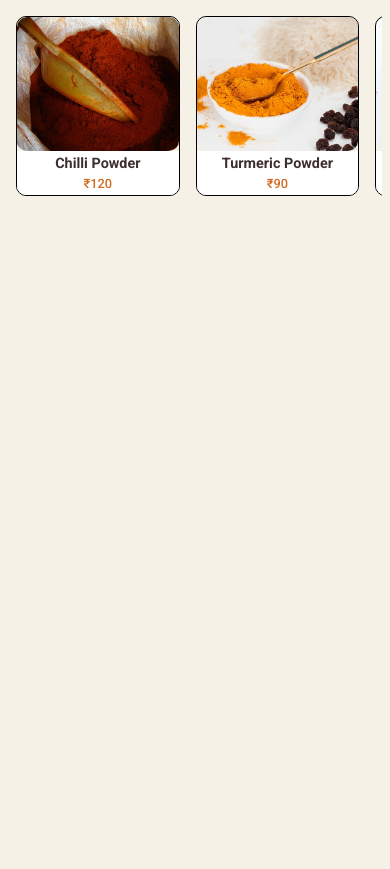
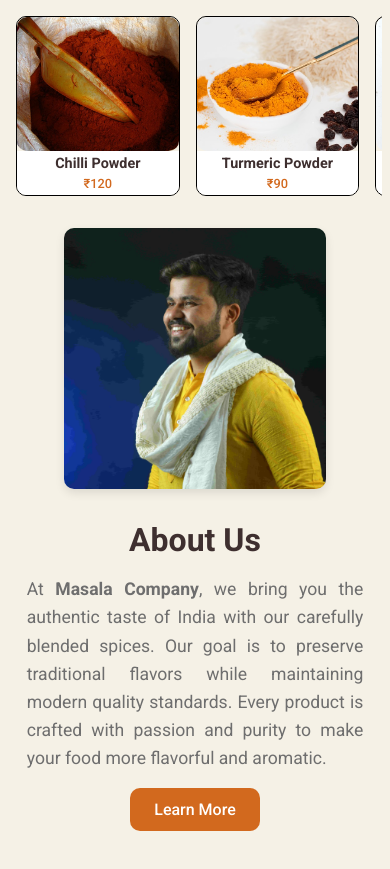
Before and after one commit to gururajsg-dev/MasalaEcomerce, a plain HTML site: page index.html in a window 390 px wide. Shown: the part 679-1548 px from the top of the page. Before the commit the page ends 883 px from the top, so only its background shows below. Drawn offline with Linux system fonts and the light colour scheme.

Commit message:
added about us section and compresed images

```diff
--- a/assets/css/style.css
+++ b/assets/css/style.css
@@ -8,6 +8,7 @@
   --text-secondary: #6e6e6e;
   --text-nav: white;
   --border-radius: 10px;
+  --btn-hover: orange;
 }
 
 * {
@@ -222,7 +223,7 @@ nav a:hover {
   background-color: var(--color-secondary);
 }
 .btn-products:hover {
-  background-color: orange;
+  background-color: var(--btn-hover);
   transition: color 0.3s ease;
   color: var(--text-primary);
 }
@@ -243,12 +244,12 @@ nav a:hover {
   transition: transform 0.3s ease, box-shadow 0.3s ease;
   max-height: 300px; /* limit height on desktop */
 }
-.product-box img{
+.product-box img {
   width: 100%;
   height: 180px;
   object-fit: cover;
   flex-shrink: 0;
-  flex-grow: 1;            /* take remaining space */
+  flex-grow: 1; /* take remaining space */
   display: flex;
   flex-direction: column;
   justify-content: center; /* center name + price vertically if needed */
@@ -268,6 +269,62 @@ nav a:hover {
   font-size: 0.9rem;
   color: var(--color-secondary);
   font-weight: 500;
+}
+
+/* about section */
+.about {
+  display: flex;
+  align-items: center;
+  justify-content: space-between;
+  gap: 2rem;
+  padding: 4rem 0;
+  width: 100%;
+}
+
+.about-content {
+  flex: 1.5;
+  display: flex;
+  flex-direction: column;
+  justify-content: center;
+  gap: 1rem;
+}
+.about-title {
+  color: var(--text-primary);
+  font-size: 2rem;
+  font-weight: 700;
+}
+.about-text{
+  color: var(--text-secondary);
+  font-size: 1.1rem;
+  line-height: 1.6;
+  text-align: justify;
+}
+.btn-about{
+  align-self: flex-start;
+  padding: 0.75rem 1.5rem;
+  background-color: var(--color-secondary);
+  color: white;
+  text-decoration: none;
+  border-radius: var(--border-radius);
+  font-weight: 500;
+  transition: all 0.3s ease;
+}
+.btn-about:hover {
+  background-color: var(--btn-hover);
+  transform: translateY(-2px);
+}
+.about-image {
+  flex: 1;
+  display: flex;
+  justify-content: center;
+  align-content: center;
+}
+.about-image img {
+  width: 80%;
+  aspect-ratio: 1 / 1;
+  object-fit: cover;
+  border-radius: var(--border-radius);
+  box-shadow: 0 4px 10px rgba(0, 0, 0, 0.1);
 }
 
 /* Responsive */
@@ -326,20 +383,20 @@ nav a:hover {
     min-width: 140px;
     flex: 0 0 auto;
     aspect-ratio: 1 / 1.1;
-    height: 180px ;
-    display: flex ;
+    height: 180px;
+    display: flex;
     flex-direction: column;
     justify-content: space-between;
   }
 
-  .product-box img{
+  .product-box img {
     width: 100%;
-    height: 120px;         /* image height smaller */
+    height: 120px; /* image height smaller */
     object-fit: cover;
     border-radius: var(--border-radius);
   }
   .product-info {
-    padding: 0.25rem    0.5rem;
+    padding: 0.25rem 0.5rem;
   }
   .product-name {
     font-size: 0.9rem;
@@ -353,6 +410,31 @@ nav a:hover {
   .site-logo {
     gap: 0.5rem;
   }
+  .about {
+    flex-direction: column-reverse;
+    text-align: center;
+  }
+  /* about section */
+  .about {
+    flex-direction: column-reverse;
+    text-align: center;
+    padding: 2rem 0;
+  }
+
+  .about-content {
+    flex: 1;
+    align-items: center;
+    width: 90%;
+  }
+
+  .about-image img {
+    width: 70%;
+    aspect-ratio: 1 / 1;
+  }
+
+  .btn-about {
+    align-self: center;
+  }
 }
 
 /* hover effect for larger screens */
--- a/index.html
+++ b/index.html
@@ -34,7 +34,7 @@
       <section class="header">
         <div class="site-logo">
           <a href="#">
-            <img src="assets/images/chilli_logo.jpg" alt="Site Logo" />
+            <img src="assets/images/chilli-logo.svg" alt="Site Logo" />
           </a>
           <h1 class="site-header">Masala products</h1>
         </div>
@@ -48,7 +48,7 @@
         <nav class="navigation" id="nav-menu">
           <a href="#" id="btn-home">Home</a>
           <a href="#" id="btn-products">Products</a>
-          <a href="#" id="btn-gallery">Gallery</a>
+          <a href="#" id="btn-gallery">About Us</a>
           <a href="#" id="btn-receipes">Recipes</a>
           <a href="#" id="btn-contact">Contact</a>
         </nav>
@@ -116,8 +116,23 @@
           </div>
         </div>
       </section>
+      <section class="about">
+        <div class="about-content">
+          <h2 class="about-title">About Us</h2>
+          <p class="about-text">
+            At <strong>Masala Company</strong>, we bring you the authentic taste
+            of India with our carefully blended spices. Our goal is to preserve
+            traditional flavors while maintaining modern quality standards.
+            Every product is crafted with passion and purity to make your food
+            more flavorful and aromatic.
+          </p>
+          <a href="#" class="btn-about">Learn More</a>
+        </div>
 
-      <section class="gallery"></section>
+        <div class="about-image">
+          <img src="assets/images/about-us.jpg" alt="About our company" />
+        </div>
+      </section>
       <section class="reciepes"></section>
       <section class="contact"></section>
       <section class="footer"></section>
```
Also changed, not shown: assets/images/about-us.jpg (added), assets/images/chilli-bowl.jpg (deleted), assets/images/chilli-logo.svg (added), assets/images/gallery1.jpg (deleted), 2 other files.
